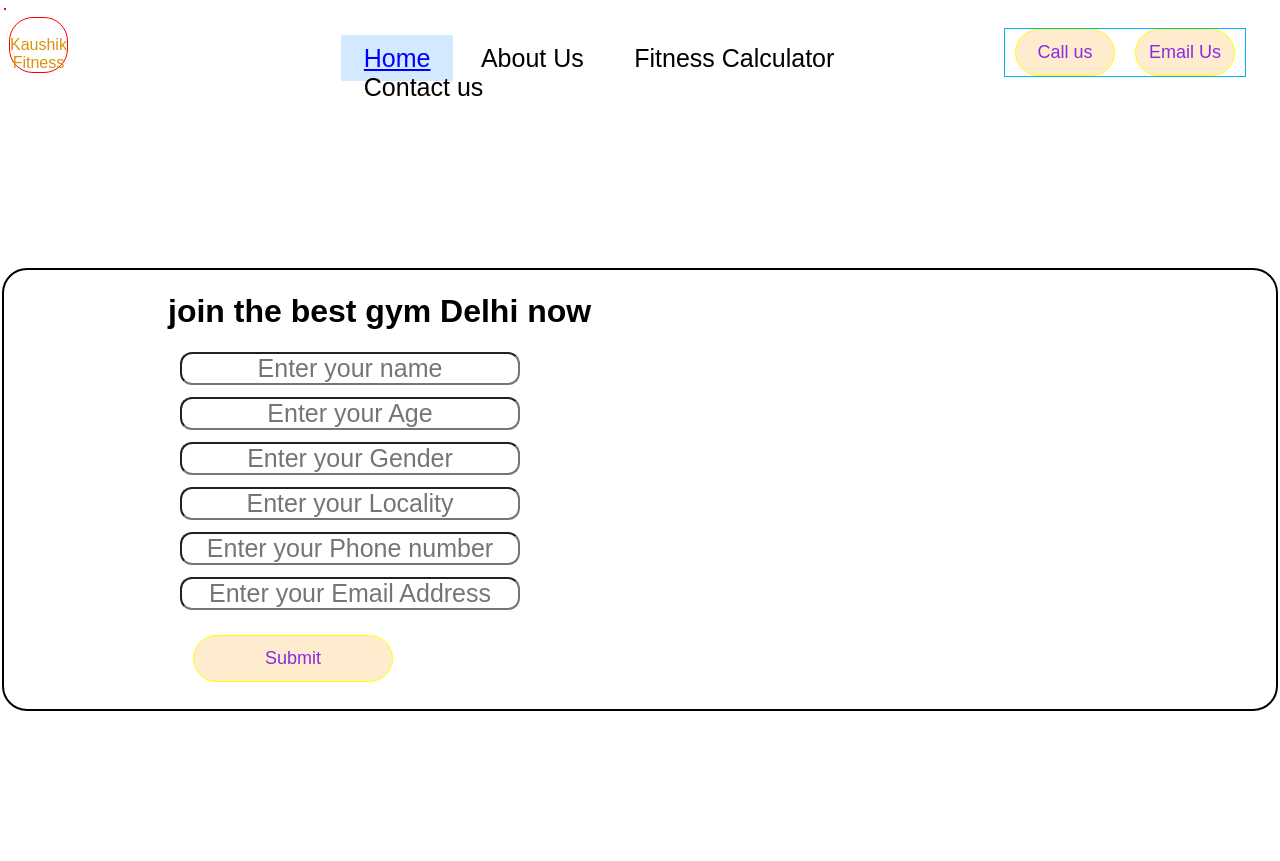
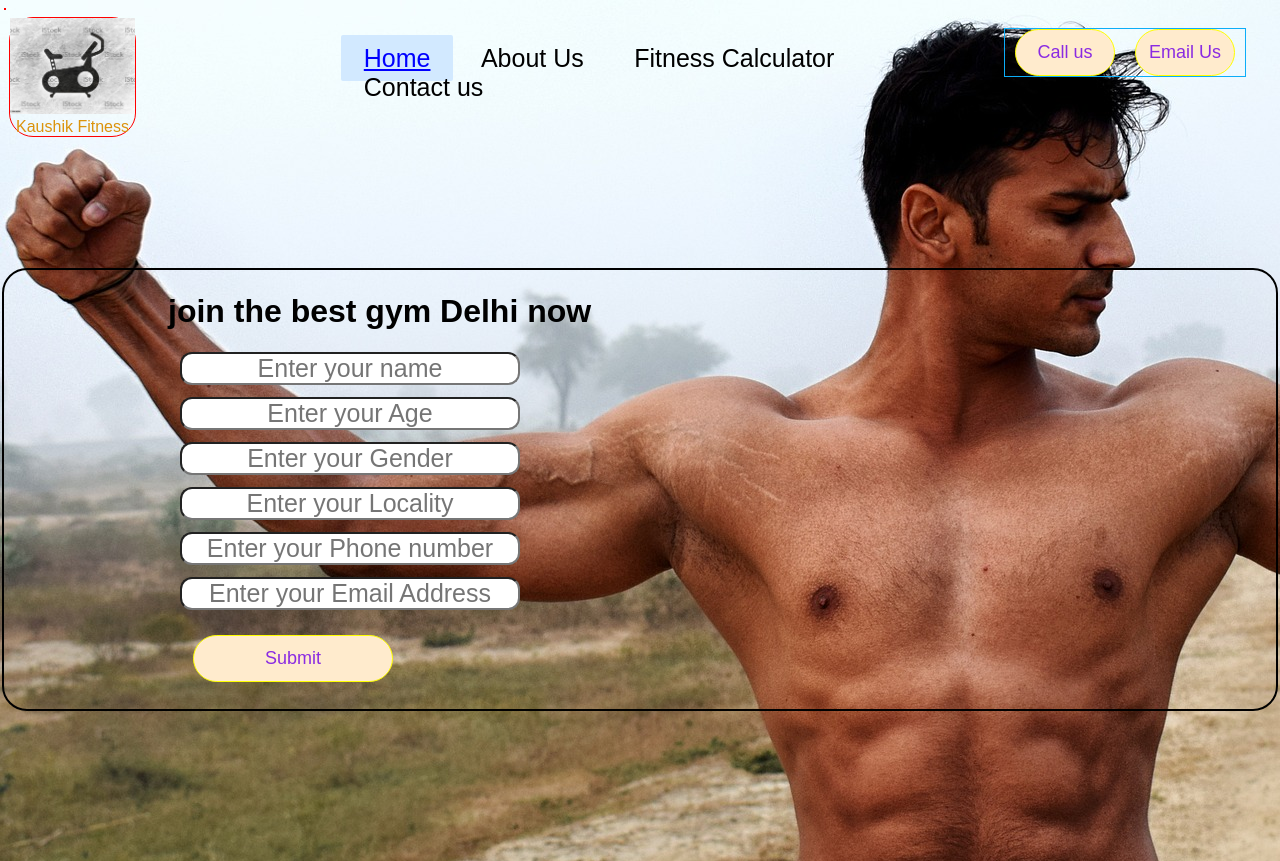
Before and after one commit to dheeru52/Fitness-DK, a plain HTML site: page index.html in a window 1280 px wide. Drawn offline with Linux system fonts and the light colour scheme; files that its build step writes are made by us from their sources.

Commit message:
index.html

```diff
--- a/index.html
+++ b/index.html
@@ -18,7 +18,7 @@
         color: rgb(219, 147, 12);
         margin: 0px;
         padding: 0px;
-        background: url('img/biceps-gb6519440f_1920.jpg');
+        background: url('biceps-gb6519440f_1920.jpg');
 
     }
 
@@ -137,7 +137,7 @@ border-radius: 12px;
         <!-- left box for logo -->
         <div class="left">
             <div class="left">
-                <img src="img/istockphoto-1334162534-1024x1024.jpg" alt="">
+                <img src="istockphoto-1334162534-1024x1024.jpg" alt="">
                 <div>Kaushik Fitness</div>
             </div>
 
```
